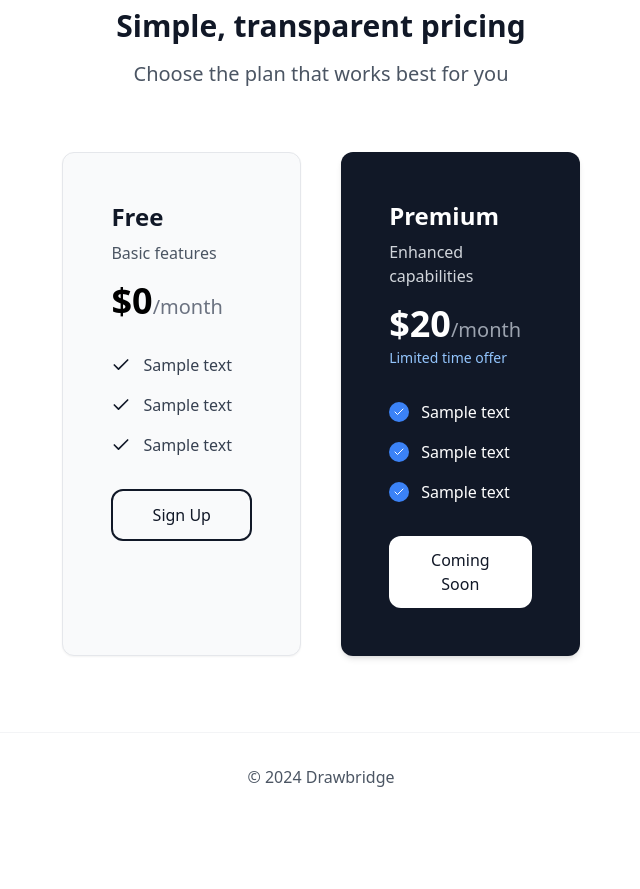
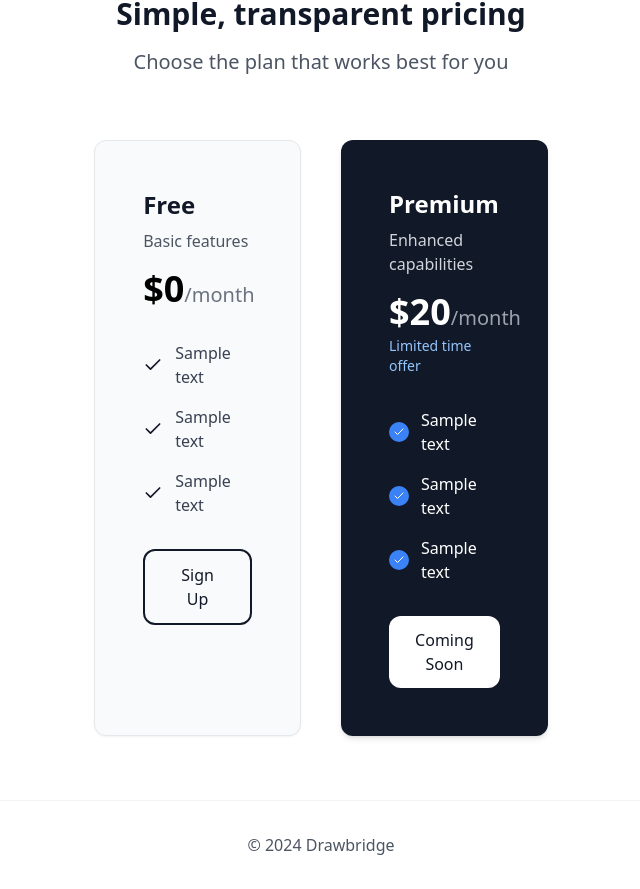
Before and after one commit to mrp3790/drawbridge-landing, a React (Create React App) app: page / in a window 1280 px wide. Shown: the part 1668-2557 px from the top of the page, without its empty margins (319-959 px from the left). Before the commit the page ends 2489 px from the top, so only its background shows below. Built offline with nearby package versions, Linux system fonts and the light colour scheme; the HTML template or start-up script is replaced by a standard one.

Commit message:
Update App.js

```diff
--- a/src/App.js
+++ b/src/App.js
@@ -17,7 +17,7 @@ function App() {
     { name: "Gemini 2.0 Flash", color: "#4285f4" },
     { name: "Deepseek-R1", color: "#1e88e5" },
     { name: "Llama-3.3", color: "#fb8c00" },
-    { name: "o1", color: "#ff5722" }
+    { name: "o1-preview", color: "#ff5722" }
   ];
 
   // AI model rotation effect
@@ -193,9 +193,9 @@ function App() {
             <p className="text-xl text-gray-600 max-w-2xl mx-auto">Choose the plan that works best for you</p>
           </div>
 
-          <div className="flex flex-col md:flex-row justify-center gap-10 mx-auto max-w-6xl">
+          <div className="flex flex-col md:flex-row justify-center gap-10 mx-auto max-w-7xl">
             {/* Free Tier */}
-            <div className="w-full md:w-1/2 bg-gray-50 p-12 rounded-xl border border-gray-200 shadow-sm">
+            <div className="w-full md:w-2/5 bg-gray-50 p-12 rounded-xl border border-gray-200 shadow-sm">
               <div className="mb-8">
                 <h3 className="text-2xl font-bold text-gray-900">Free</h3>
                 <p className="text-gray-600 mt-2">Basic features</p>
@@ -223,7 +223,7 @@ function App() {
             </div>
 
             {/* Premium Tier */}
-            <div className="w-full md:w-1/2 bg-gray-900 text-white p-12 rounded-xl shadow-md">
+            <div className="w-full md:w-2/5 bg-gray-900 text-white p-12 rounded-xl shadow-md">
               <div>
                 <div className="mb-8">
                   <h3 className="text-2xl font-bold">Premium</h3>
```
